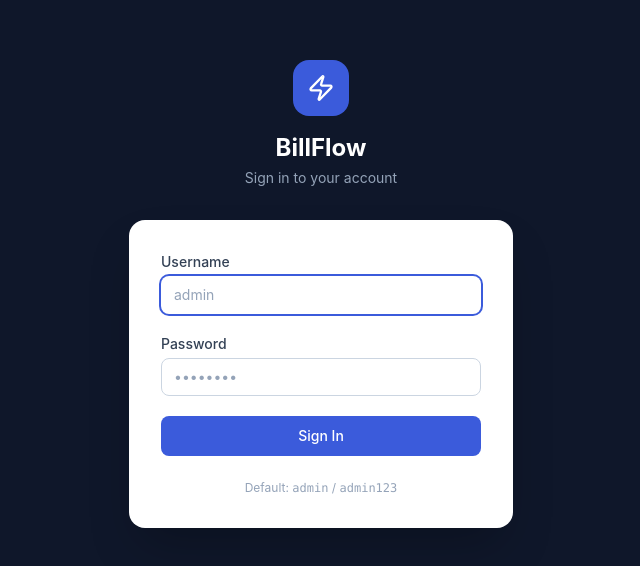
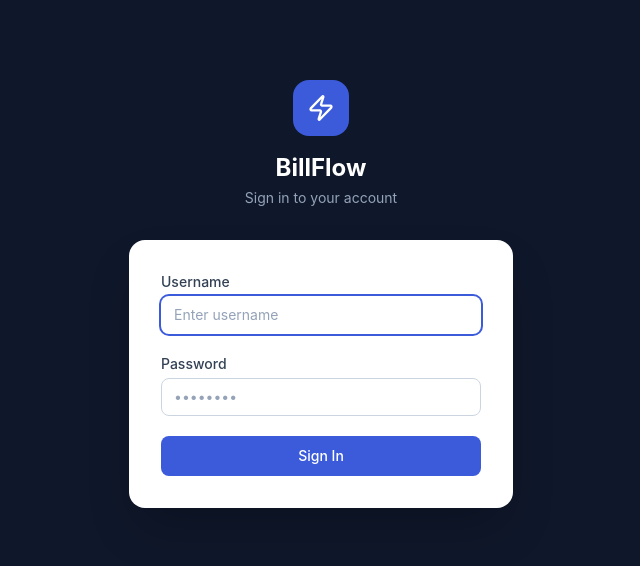
Before and after one commit to vijayanarayanakumarm-repo/billflow, a Next.js app: page /login in a window 1280 px wide. Shown: the part 106-672 px from the top of the page, without its empty margins (319-959 px from the left). Built offline with nearby package versions, Linux system fonts and the light colour scheme; no server answers.

Commit message:
Remove default credentials hint from login page

```diff
--- a/app/login/page.tsx
+++ b/app/login/page.tsx
@@ -52,7 +52,7 @@
             <label className="label">Username</label>
             <input
               className="input"
-              placeholder="admin"
+              placeholder="Enter username"
               value={username}
               onChange={(e) => setUsername(e.target.value)}
               required
@@ -79,9 +79,6 @@
             {loading ? 'Signing in...' : 'Sign In'}
           </button>
 
-          <p className="text-xs text-center text-slate-400 pt-1">
-            Default: <span className="font-mono">admin</span> / <span className="font-mono">admin123</span>
-          </p>
         </form>
       </div>
     </div>
```
